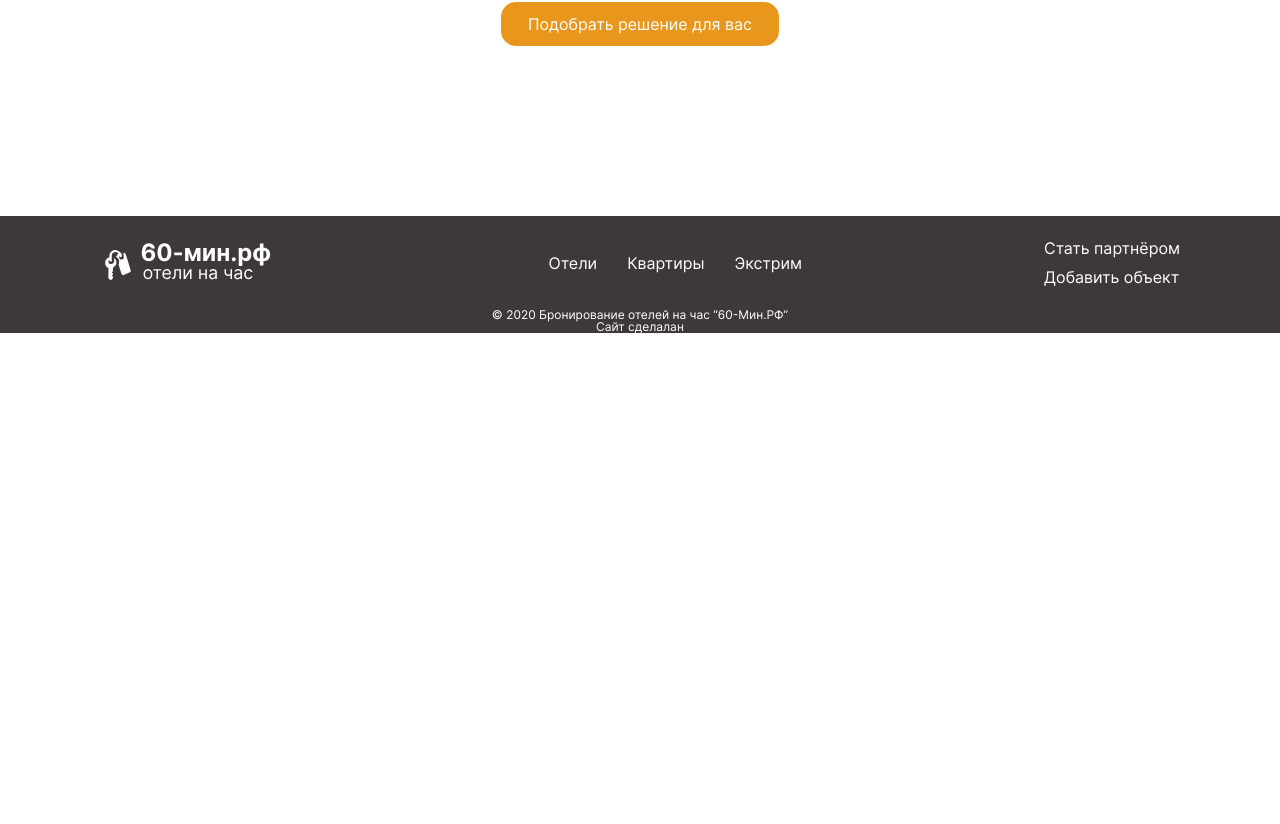
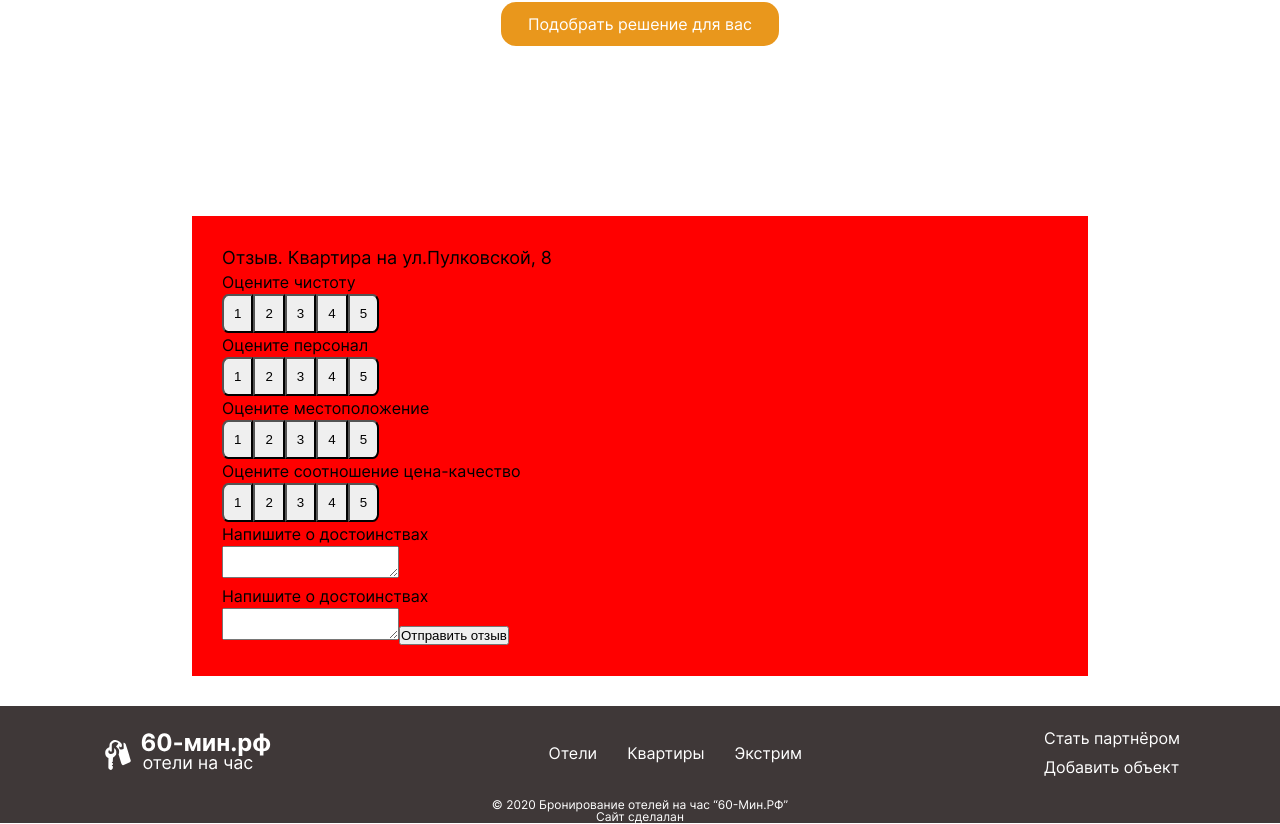
Before and after one commit to skvilshell/60-min_dev, a React (Vite) app: page / in a window 1280 px wide. Shown: the part 5260-6084 px from the top of the page. Before the commit the page ends 5594 px from the top, so only its background shows below. Built offline with nearby package versions, Linux system fonts and the light colour scheme.

Commit message:
add review

```diff
--- /dev/null
+++ b/src/components/RateBtn/RateBtn.jsx
@@ -0,0 +1,18 @@
+import React from "react";
+import styles from "./RateBtn.module.scss";
+
+export default function RateBtn({ grades, rating }) {
+  function getRate(e) {
+    rating(e.target.value);
+  }
+
+  return (
+    <>
+      {grades.map((grade) => (
+        <button key={grade} value={grade} onClick={getRate}>
+          {grade}
+        </button>
+      ))}
+    </>
+  );
+}
--- /dev/null
+++ b/src/components/RateBtn/RateBtn.module.scss
@@ -0,0 +1 @@
+@use "../../variables.scss" as v;
--- /dev/null
+++ b/src/components/Review/Review.module.scss
@@ -0,0 +1,36 @@
+@use "../../variables.scss" as v;
+
+.review {
+  box-sizing: border-box;
+  background: red;
+  align-items: center;
+  width: 70%;
+
+  margin: 30px auto;
+  padding: 30px;
+
+  .title {
+    @include v.largeNormal;
+  }
+
+  .list_rate {
+    list-style: none;
+
+    .grades {
+      button {
+        padding: 10px;
+        border-radius: 0;
+      }
+      button:first-child {
+        border-radius: 20% 0 0 20%;
+      }
+      button:last-child {
+        border-radius: 0 20% 20% 0;
+      }
+      button:hover {
+        background: rgb(136, 135, 135);
+        transition: 0.25s;
+      }
+    }
+  }
+}
--- /dev/null
+++ b/src/components/Review/Rewiew.jsx
@@ -0,0 +1,76 @@
+import React from "react";
+import { useState } from "react";
+import RateBtn from "../RateBtn/RateBtn";
+import BtnPraimary from "../BtnPraimary/BtnPraimary";
+import styles from "./Review.module.scss";
+
+export default function Rewiew() {
+  const [dignity, setDignity] = useState("");
+  const [limitation, setLimitation] = useState("");
+  const [rating, setRating] = useState(0);
+  const [review, setReview] = useState({
+    dignity,
+    limitation,
+    rating,
+  });
+  const factors = [
+    {
+      id: "clean",
+      label: "Оцените чистоту",
+    },
+    {
+      id: "personal",
+      label: "Оцените персонал",
+    },
+    {
+      id: "place",
+      label: "Оцените местоположение",
+    },
+    {
+      id: "equal",
+      label: "Оцените соотношение цена-качество",
+    },
+  ];
+  const grades = [1, 2, 3, 4, 5];
+
+  const handleChangeDignity = (e) => {
+    setDignity(e.target.value);
+  };
+  const handleChangeLimitation = (e) => {
+    setLimitation(e.target.value);
+  };
+
+  const sendReview = (e) => {
+    e.preventDefault();
+    setReview({
+      dignity,
+      limitation,
+      rating,
+    });
+    console.log(review);
+    setDignity("");
+    setLimitation("");
+    setRating(0);
+  };
+
+  return (
+    <div className={styles.review}>
+      <p className={styles.title}>Отзыв. Квартира на ул.Пулковской, 8</p>
+      <ul className={styles.list_rate}>
+        {factors.map((factor) => (
+          <li key={factor.id}>
+            <label htmlFor={factor.id}>{factor.label}</label>
+            <div id={factor.id} className={styles.grades}>
+              <RateBtn grades={grades} rating={setRating} />
+            </div>
+          </li>
+        ))}
+      </ul>
+      <p>Напишите о достоинствах</p>
+      <textarea value={dignity} onChange={handleChangeDignity} />
+      <p>Напишите о достоинствах</p>
+      <textarea value={limitation} onChange={handleChangeLimitation} />
+      <button onClick={sendReview}>Отправить отзыв</button>
+    </div>
+  );
+}
--- a/src/pages/Main/Main.jsx
+++ b/src/pages/Main/Main.jsx
@@ -1,40 +1,38 @@
-import React from 'react'
-import s from './s.module.scss'
-import { useSelector } from "react-redux"
-import SearchPanel from '../../components/SearchPanel/SearchPanel'
-import { CardLarge, CardMedium } from '../../components/Skeletons'
-import BtnPraimary from '../../components/BtnPraimary/BtnPraimary'
+import React from "react";
+import s from "./s.module.scss";
+import { useSelector } from "react-redux";
+import SearchPanel from "../../components/SearchPanel/SearchPanel";
+import { CardLarge, CardMedium } from "../../components/Skeletons";
+import BtnPraimary from "../../components/BtnPraimary/BtnPraimary";
 
-import svgMap from '../../assets/img/map.svg'
-import svgStat from '../../assets/img/statistic.svg'
-import svgAllin from '../../assets/img/allin.svg'
-import Carusel from '../../components/Carusel/Carusel'
-
+import svgMap from "../../assets/img/map.svg";
+import svgStat from "../../assets/img/statistic.svg";
+import svgAllin from "../../assets/img/allin.svg";
+import Carusel from "../../components/Carusel/Carusel";
+import Rewiew from "../../components/Review/Rewiew";
 
 export default function Main() {
-
-   const activeCity = useSelector(state => state.city.city)
+  const activeCity = useSelector((state) => state.city.city);
 
   return (
     <main className={s.root}>
       <section className={s.section__search}>
-            <h1 align="center">подобрать отель на час <br /> в городе {activeCity.name} </h1>
+        <h1 align="center">
+          подобрать отель на час <br /> в городе {activeCity.name}{" "}
+        </h1>
         <SearchPanel />
       </section>
 
       <section className={s.section__best}>
-
         <div className={s.title}>
           <div className={s.container}>
             <div className={s.text}>
               <h1>
                 ЛУЧШИЕ <br />
-                        ВАРИАНТЫ<br />
-                        в городе
+                ВАРИАНТЫ
+                <br />в городе
               </h1>
-                     <h1 className={s.city}>
-                        {activeCity.name}
-                     </h1>
+              <h1 className={s.city}>{activeCity.name}</h1>
             </div>
             <CardLarge />
           </div>
@@ -42,9 +40,9 @@ export default function Main() {
 
         <div className={s.container}>
           <div className={s.cards}>
-                  {
-                     [...new Array(6)].map((_, index) => <CardMedium key={index} />)
-                  }
+            {[...new Array(6)].map((_, index) => (
+              <CardMedium key={index} />
+            ))}
           </div>
 
           <BtnPraimary title={"подробнее"} />
@@ -54,18 +52,22 @@ export default function Main() {
       <section className={s.section__cause}>
         <div className={s.container}>
           <div className={s.title}>
-                  <p>БОЛЕЕ 200 000 ЧЕЛОВЕК ИЩУТ <br />
-                     ПОЧАСОВОЕ ЖИЛЬЕ НА</p>
+            <p>
+              БОЛЕЕ 200 000 ЧЕЛОВЕК ИЩУТ <br />
+              ПОЧАСОВОЕ ЖИЛЬЕ НА
+            </p>
             <span>60 мин.рф</span>
           </div>
-               <p>Люди ищут почасовые отели и аппартаменты <br />
-                  на нашем сайте для следующих поводов</p>
+          <p>
+            Люди ищут почасовые отели и аппартаменты <br />
+            на нашем сайте для следующих поводов
+          </p>
           <div className={s.grid}>
             <div className={s.grid_element + " " + s.grid_element1}>
               <h3>Романтическое свидание</h3>
             </div>
             <div className={s.grid_element + " " + s.grid_element2}>
-                     <h3>Для  новобрачных</h3>
+              <h3>Для новобрачных</h3>
             </div>
             <div className={s.grid_element + " " + s.grid_element3}>
               <h3>Отдохнуть</h3>
@@ -86,8 +88,14 @@ export default function Main() {
       <section className={s.section__superiority}>
         <div className={s.block}>
           <div className={s.block_text}>
-                  <h2 className={s.block_title}>самый полный каталог почасового жилья </h2>
-                  <p className={s.block_subtitle}>Большой выбор жилья как в центре, так и в спальных районах крупных туристических городов. На сайте доступны предложения из Москвы, Санкт-Петербурга и Сочи.</p>
+            <h2 className={s.block_title}>
+              самый полный каталог почасового жилья{" "}
+            </h2>
+            <p className={s.block_subtitle}>
+              Большой выбор жилья как в центре, так и в спальных районах крупных
+              туристических городов. На сайте доступны предложения из Москвы,
+              Санкт-Петербурга и Сочи.
+            </p>
           </div>
           <img src={svgMap} alt="..." />
         </div>
@@ -96,23 +104,35 @@ export default function Main() {
           <img src={svgStat} alt="..." />
           <div className={s.block_text}>
             <h2 className={s.block_title}>работа без посредников и наценок</h2>
-                  <p className={s.block_subtitle}>Сайт напрямую сотрудничает с отелями и арендодателями, поэтому цены остаются на том же уровне. </p>
+            <p className={s.block_subtitle}>
+              Сайт напрямую сотрудничает с отелями и арендодателями, поэтому
+              цены остаются на том же уровне.{" "}
+            </p>
           </div>
         </div>
 
         <div className={s.block}>
           <div className={s.block_text}>
-                  <h2 className={s.block_title}>вся важная информация о квартирах и отелях в одном месте </h2>
-                  <p className={s.block_subtitle}>Больше не надо сравнивать условия проживания, фотографии и цены на разных сайтах. Выбор жилья стал проще и быстрее!</p>
+            <h2 className={s.block_title}>
+              вся важная информация о квартирах и отелях в одном месте{" "}
+            </h2>
+            <p className={s.block_subtitle}>
+              Больше не надо сравнивать условия проживания, фотографии и цены на
+              разных сайтах. Выбор жилья стал проще и быстрее!
+            </p>
           </div>
           <img src={svgAllin} alt="..." />
         </div>
       </section>
 
       <section className={s.section__caution}>
-            <p>Чем больше срок аренды, тем меньше стоимость одного часа. Выгодно остаться на подольше!</p>
-            <BtnPraimary className="btn" title={'Подобрать решение для вас'} />
+        <p>
+          Чем больше срок аренды, тем меньше стоимость одного часа. Выгодно
+          остаться на подольше!
+        </p>
+        <BtnPraimary className="btn" title={"Подобрать решение для вас"} />
       </section>
+      <Rewiew />
     </main>
-   )
+  );
 }
```
Also changed, not shown: src/App.jsx (+14 -16 lines), src/components/BtnPraimary/BtnPraimary.jsx (+3 -7 lines). Lines whose indentation alone changed are shown as unchanged.
